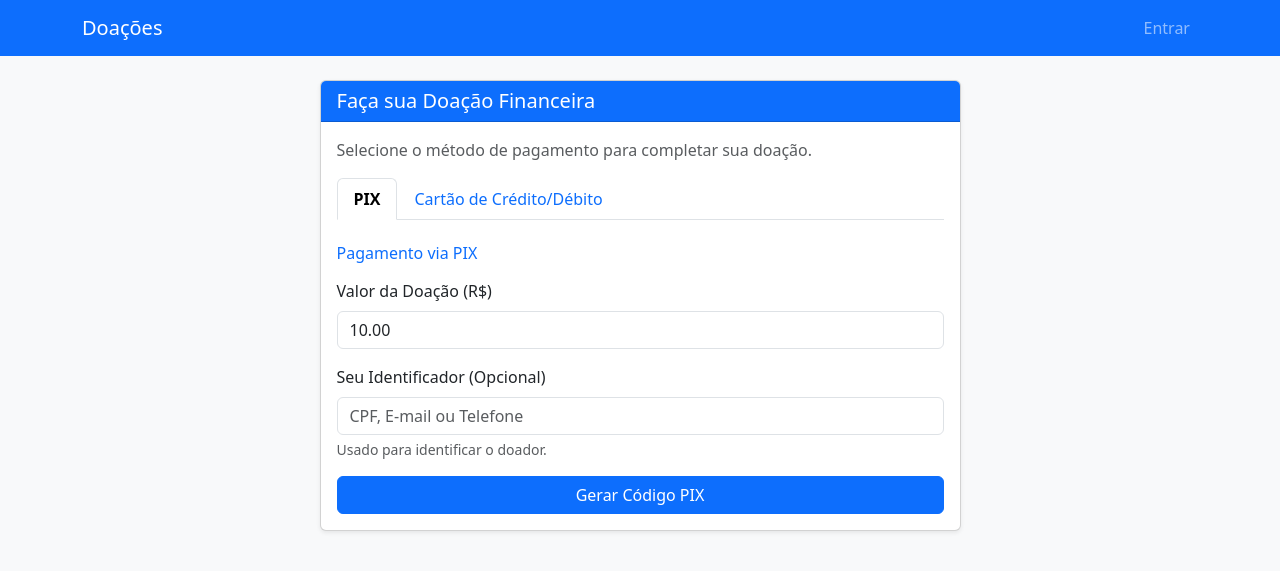
After one commit to Maximo675/A3---CyberSecurity, a Flask app: template templates/pagamentos.html in a window 1280 px wide. The commit adds this page. Shown: the top 571 px of the page. Run offline with Flask 3, Linux system fonts and the light colour scheme; the template is opened without the code that fills it, so the values that code supplies are empty; some libraries are stand-ins or nearby versions.

```diff
--- a/app.py
+++ b/app.py
@@ -4,12 +4,22 @@ import logging
 from dotenv import load_dotenv
 from flask import (
     Flask, request, redirect, url_for, session,
-    render_template, flash, jsonify
+    render_template, flash
 )
 from flask_sqlalchemy import SQLAlchemy
 from flask_bcrypt import Bcrypt
 from functools import wraps
 from sqlalchemy.exc import IntegrityError
+from flask_wtf import CSRFProtect
+from flask_limiter import Limiter
+from flask_limiter.util import get_remote_address
+from flask_session import Session
+from flask_talisman import Talisman
+from flask_login import LoginManager, login_user, logout_user, login_required, current_user, UserMixin
+from decimal import Decimal, InvalidOperation, getcontext
+import time # Já está presente
+## NOVO: MÓDULO DE PAGAMENTO
+from pagamentos import process_pix, process_card # Importa as funções de pagamento simulado
 
 # ----------------------------------------------------------------------
 # 1. CONFIGURAÇÃO DE SEGURANÇA E LOGGING (A09)
@@ -33,7 +43,9 @@ load_dotenv()
 DB_USER = os.getenv("DB_USER", "default_user")
 DB_PASSWORD = os.getenv("DB_PASSWORD", "default_pass")
 DB_NAME = os.getenv("DB_NAME", "doacoes_app")
-SECRET_KEY = os.getenv("SECRET_KEY", "SUA_CHAVE_SECRETA_PADRAO")
+SECRET_KEY = os.getenv("SECRET_KEY")
+if not SECRET_KEY:
+    raise RuntimeError("SECRET_KEY is not set; set environment variable SECRET_KEY")
 
 # Configuração da aplicação Flask
 app = Flask(__name__)
@@ -43,15 +55,50 @@ app.config['SECRET_KEY'] = SECRET_KEY # Chave para sessões (A02)
 # Usando f-string para o URI do banco de dados SQLite
 app.config['SQLALCHEMY_DATABASE_URI'] = f'sqlite:///{DB_NAME}.db'
 app.config['SQLALCHEMY_TRACK_MODIFICATIONS'] = False
+app.config['SESSION_TYPE'] = 'filesystem'  # Server-side sessions; use redis in production
+app.config['SESSION_FILE_DIR'] = os.path.join(app.instance_path, 'flask_session')
+app.config['SESSION_PERMANENT'] = True
+app.config['PERMANENT_SESSION_LIFETIME'] = 1800  # 30 minutes
+app.config['SESSION_COOKIE_HTTPONLY'] = True
+app.config['SESSION_COOKIE_SECURE'] = True  # Requires HTTPS in production
+app.config['SESSION_COOKIE_SAMESITE'] = 'Lax'
 
 # Variáveis de Rate Limiting (A07)
 FAILED_LOGIN_ATTEMPTS = {}
 MAX_ATTEMPTS = 5
 LOCKOUT_TIME = 300  # 5 minutos
 
+# Configurações de Cookies Seguros (A02 e A09)
+app.config.update({
+  'SESSION_COOKIE_HTTPONLY': True,
+  'SESSION_COOKIE_SECURE': True,  # garantir HTTPS
+  'SESSION_COOKIE_SAMESITE': 'Lax'
+})
+
 # Inicialização de Extensões
 db = SQLAlchemy(app)
 bcrypt = Bcrypt(app) # Inicializa o Bcrypt para hashing seguro de senhas (A02)
+csrf = CSRFProtect(app)  # Proteção CSRF para formulários
+sess = Session(app)  # Server-side session support
+limiter = Limiter(app, key_func=get_remote_address)  # Rate limiting
+Talisman(app, content_security_policy={
+    'default-src': ["'self'"],
+    'script-src': ["'self'", 'https://cdn.jsdelivr.net'],
+    'style-src': ["'self'", 'https://cdn.jsdelivr.net'],
+}, force_https=False)  # In production, set force_https=True
+
+# Login manager
+# Flask-Login setup
+login_manager = LoginManager()
+login_manager.login_view = 'login'
+login_manager.init_app(app)
+
+
+@login_manager.user_loader
+def load_user(user_id):
+    if user_id is None:
+        return None
+    return User.query.get(int(user_id))
 
 
 # ----------------------------------------------------------------------
@@ -72,13 +119,12 @@ def role_required(role):
     def decorator(f):
         @wraps(f)
         def decorated_function(*args, **kwargs):
-            if not session.get('logged_in'):
+            if not current_user.is_authenticated:
                 flash("Você precisa estar logado para acessar esta página.", "info")
                 return redirect(url_for('login')) # Se não está logado
-
             # Checa se o role do usuário é igual ao role exigido pela rota
-            if session.get('user_role') != role and session.get('user_role') != 'admin':
-                user_id = session.get('user_id', 'Unknown')
+            if getattr(current_user, 'role', None) != role and getattr(current_user, 'role', None) != 'admin':
+                user_id = getattr(current_user, 'id', 'Unknown')
                 logger.error(f"Acesso NEGADO. Usuário ID {user_id} tentou acessar área de {role}") # Log (A09)
                 flash(f"Acesso negado. Permissão insuficiente. Requer: {role}", "danger")
                 return redirect(url_for('index'))
@@ -91,13 +137,14 @@ def role_required(role):
 # 3. MODELOS DE DADOS
 # ----------------------------------------------------------------------
 
-class User(db.Model):
+class User(db.Model, UserMixin):
     id = db.Column(db.Integer, primary_key=True)
     username = db.Column(db.String(80), unique=True, nullable=False)
     password_hash = db.Column(db.String(128), nullable=False) # Armazena o hash (A02)
     role = db.Column(db.String(20), nullable=False, default='voluntario') # admin, voluntario (A04)
 
-    donations = db.relationship('Doacao', backref='registrador', lazy=True)
+    # Use back_populates so both sides are declared explicitly and visible to static checkers
+    donations = db.relationship('Doacao', back_populates='registrador', lazy=True)
 
     def __repr__(self):
         return f'<User {self.username}>'
@@ -105,9 +152,11 @@ class User(db.Model):
 class Doacao(db.Model):
     id = db.Column(db.Integer, primary_key=True)
     tipo = db.Column(db.String(80), nullable=False)
-    quantidade = db.Column(db.Integer, nullable=False)
+    quantidade = db.Column(db.Numeric(12, 2), nullable=False)  # Use Numeric for monetary values
     # Relação com a tabela User (A04)
     voluntario_id = db.Column(db.Integer, db.ForeignKey('user.id'), nullable=False)
+    # Explicit relationship on the Doacao side (makes Doacao.registrador available)
+    registrador = db.relationship('User', back_populates='donations')
 
     def __repr__(self):
         return f'<Doacao {self.tipo}>'
@@ -125,7 +174,9 @@ with app.app_context():
 def create_admin():
     """Comando para criar um usuário administrador inicial."""
     admin_username = os.getenv("ADMIN_USER", "admin")
-    admin_password = os.getenv("ADMIN_PASS", "SenhaForte123")
+    admin_password = os.getenv("ADMIN_PASS")
+    if not admin_password:
+        raise RuntimeError("ADMIN_PASS must be set to create admin user. Set ADMIN_PASS in environment variables.")
 
     with app.app_context():
         if User.query.filter_by(username=admin_username).first() is None:
@@ -142,6 +193,7 @@ def create_admin():
             print(f"Usuário admin '{admin_username}' já existe.")
 
 @app.route('/login', methods=['GET', 'POST'])
+@limiter.limit("5 per minute")
 def login():
 
     client_ip = request.remote_addr # Pega o IP do cliente
@@ -171,9 +223,9 @@ def login():
 
         if user and check_password(user.password_hash, password):
             # Login BEM-SUCEDIDO
-            session['logged_in'] = True
-            session['user_id'] = user.id
-            session['user_role'] = user.role
+            session.clear()
+            session.permanent = True
+            login_user(user, remember=False)
 
             # Limpa a contagem de falhas do IP
             FAILED_LOGIN_ATTEMPTS.pop(client_ip, None)
@@ -199,13 +251,14 @@ def login():
             return redirect(url_for('login'))
 
     # Usa template (Mudança principal)
-    return render_template('login.html', user_role=session.get('user_role', 'Convidado'))
+    return render_template('login.html')
 
 
 @app.route('/logout')
+@login_required
 def logout():
-    user_id = session.get('user_id', 'Unknown')
-    session.clear()
+    user_id = current_user.get_id() or 'Unknown'
+    logout_user()
 
     logger.info(f"Logout realizado para o Usuário ID: {user_id}") # Log (A09)
     flash('Logout realizado com sucesso.', 'info')
@@ -214,6 +267,7 @@ def logout():
 
 @app.route('/register_voluntario', methods=['GET', 'POST'])
 @role_required('admin') # APENAS ADMIN PODE ACESSAR (A04)
+@limiter.limit("5 per minute")
 def register_voluntario():
     if request.method == 'POST':
         username = request.form.get('username')
@@ -243,7 +297,7 @@ def register_voluntario():
             db.session.add(new_user)
             db.session.commit()
 
-            logger.info(f"Novo usuário criado por Admin (ID: {session.get('user_id')}). Username: {username}, Role: {role}") # Log (A09)
+            logger.info(f"Novo usuário criado por Admin (ID: {getattr(current_user, 'id', 'Unknown')}). Username: {username}, Role: {role}") # Log (A09)
             flash(f"Usuário {username} criado com sucesso!", "success")
             return redirect(url_for('index'))
         except IntegrityError:
@@ -253,7 +307,7 @@ def register_voluntario():
             return redirect(url_for('register_voluntario'))
 
     # Usa template (Mudança principal)
-    return render_template('register_voluntario.html', user_role=session.get('user_role', 'Convidado'))
+    return render_template('register_voluntario.html', user_role=getattr(current_user, 'role', 'Convidado'))
 
 
 # ----------------------------------------------------------------------
@@ -263,19 +317,21 @@ def register_voluntario():
 @app.route('/')
 def index():
     # Consulta segura (A03)
-    doacoes = Doacao.query.all()
+    # Ajustando para carregar o username do registrador (voluntario)
+    doacoes = Doacao.query.options(db.joinedload(Doacao.registrador)).all()
 
     # Usa template (Mudança principal)
     return render_template(
         'index.html',
-        is_logged_in=session.get('logged_in', False),
-        user_role=session.get('user_role', 'Convidado'),
+        is_logged_in=current_user.is_authenticated,
+        user_role=getattr(current_user, 'role', 'Convidado'),
         doacoes=doacoes,
         # O Flask já passa 'get_flashed_messages()' automaticamente no contexto
     )
 
 @app.route('/nova_doacao', methods=['GET', 'POST'])
 @role_required('voluntario') # Protegido pelo Design Seguro (A04)
+@limiter.limit("10 per minute")
 def nova_doacao():
     if request.method == 'POST':
         tipo = request.form.get('tipo')
@@ -288,8 +344,12 @@ def nova_doacao():
 
         # 2. CONVERSÃO SEGURA (A03)
         try:
-            quantidade = int(quantidade_str)
-        except ValueError:
+            # Use Decimal for quantities if these are monetary; otherwise ensure integer counts
+            quantidade = Decimal(quantidade_str)
+            if quantidade % 1 != 0:
+                # Keep quantity as integer-like number if representing items
+                raise InvalidOperation
+        except (InvalidOperation, ValueError):
             logger.warning(f"Tentativa de registro de doação com quantidade inválida: {quantidade_str}") # Log (A09)
             flash("Quantidade deve ser um número inteiro válido.", "danger")
             return redirect(url_for('nova_doacao'))
@@ -303,7 +363,7 @@ def nova_doacao():
 
         # --- FIM DA VALIDAÇÃO ---
 
-        user_id = session.get('user_id')
+        user_id = current_user.get_id()
 
         nova = Doacao()
         nova.tipo = tipo
@@ -318,9 +378,109 @@ def nova_doacao():
         return redirect(url_for('index'))
 
     # Usa template (Mudança principal)
-    return render_template('nova_doacao.html', user_role=session.get('user_role', 'Convidado'))
+    return render_template('nova_doacao.html', user_role=getattr(current_user, 'role', 'Convidado'))
+
+## NOVO: MÓDULO DE PAGAMENTO
+@app.route('/doar', methods=['GET', 'POST'])
+@role_required('voluntario') # Apenas usuários logados podem fazer doações registradas
+@limiter.limit("20 per minute")
+def doar_pagamento():
+    """
+    Rota para exibir o formulário de pagamento (GET) e processar a doação (POST).
+    """
+    if request.method == 'POST':
+        method = request.form.get('method')
+        amount_str = request.form.get('amount')
+        user_id = current_user.get_id()
+
+        try:
+            # 1. VALIDAÇÃO E CONVERSÃO SEGURA (A03)
+            if amount_str is None or amount_str.strip() == "":
+                # Garante que não passaremos None para float() e valida entrada vazia
+                raise ValueError("Valor de doação não informado")
+            # Converte valores com vírgula para ponto e remove espaços
+            amount_str_clean = amount_str.strip().replace(',', '.')
+
+            # conversão segura para decimal
+            from decimal import Decimal, InvalidOperation, getcontext
+            getcontext().prec = 28
+            try:
+                amount = Decimal(amount_str_clean)
+                if amount <= 0:
+                    raise ValueError
+            except InvalidOperation:
+                logger.warning(f"Tentativa de doação financeira com valor inválido por User ID: {user_id}. Valor: {amount_str}")
+                flash("Valor de doação inválido. Insira um valor positivo.", "danger")
+                return redirect(url_for('doar_pagamento'))
+
+        except (ValueError, TypeError):
+            logger.warning(f"Tentativa de doação financeira com valor inválido por User ID: {user_id}. Valor: {amount_str}")
+            flash("Valor de doação inválido. Insira um valor positivo.", "danger")
+            return redirect(url_for('doar_pagamento'))
+
+        if method == 'pix':
+            payer_id = request.form.get('payer_id', f"User_{user_id}")
+
+            # Chama a função simulada de pagamento PIX
+            result = process_pix(amount, payer_id)
+
+            if result['status'] == 'success':
+                # Em um app real, aqui você registraria a transação pendente no BD.
+                logger.info(f"PIX gerado por User ID: {user_id}. Valor: {amount:.2f}. TX ID: {result['tx_id']}")
+                flash(f"PIX gerado com sucesso! Use o código/QR Code para pagar. (ID: {result['tx_id']})", "success")
+            else:
+                logger.error(f"Erro ao gerar PIX para User ID: {user_id}. Erro: {result['message']}")
+                flash(f"Erro ao gerar PIX: {result['message']}", "danger")
+
+            return redirect(url_for('doar_pagamento'))
+
+        elif method == 'card':
+            # Captura os dados do cartão (NÃO SEGURO em produção real)
+            card_number = request.form.get('card_number')
+            card_holder = request.form.get('card_holder')
+            expiry = request.form.get('expiry')
+            cvv = request.form.get('cvv')
+
+            # Chama a função simulada de pagamento Cartão
+            # Mask PAN for logging. Never log full card numbers or CVV in production.
+            masked_pan = (card_number[-4:].rjust(len(card_number), '*')) if card_number else None
+            logger.info(f"Iniciando processamento de cartão para User ID: {user_id}. PAN (masked): {masked_pan}")
+            result = process_card(amount, card_number, card_holder, expiry, cvv)
+
+            if result['status'] == 'success':
+                # REGISTRO FINAL DA DOAÇÃO COMO ITEM (Simplificado para o modelo existente)
+                try:
+                    # Registramos como um "item" de tipo "Financeira"
+                    nova = Doacao()
+                    nova.tipo = "Doação Financeira (R$)"
+                    nova.quantidade = amount # Armazena o valor (float)
+                    nova.voluntario_id = user_id
+                    db.session.add(nova)
+                    db.session.commit()
+
+                    logger.info(f"Doação com cartão aprovada e registrada. User ID: {user_id}. Valor: R$ {amount:.2f}. TX ID: {result['tx_id']}")
+                    flash(f"Doação com cartão de R$ {amount:.2f} aprovada e registrada! Obrigado.", "success")
+                except Exception as e:
+                    db.session.rollback()
+                    logger.critical(f"Falha CRÍTICA ao salvar doação financeira após aprovação! User ID: {user_id}. Erro: {e}")
+                    flash("Pagamento aprovado, mas falha ao registrar no banco de dados. Contate o suporte.", "danger")
+
+            else:
+                logger.warning(f"Pagamento com cartão recusado para User ID: {user_id}. Erro: {result['message']}")
+                flash(f"Pagamento recusado: {result['message']}", "danger")
+
+            return redirect(url_for('doar_pagamento'))
+
+        else:
+            flash("Método de pagamento não suportado.", "warning")
+            return redirect(url_for('doar_pagamento'))
+
+
+    return render_template('pagamento.html', user_role=getattr(current_user, 'role', 'Convidado'))
+# FIM DA ROTA DE PAGAMENTO ##
 
 
 if __name__ == '__main__':
-    # Em produção, use debug=False
-    app.run(debug=True)
+    # Em produção, use debug=False; control via env
+    debug_mode = os.getenv('FLASK_DEBUG', 'false').lower() == 'true'
+    app.run(debug=debug_mode)
--- a/templates/base.html
+++ b/templates/base.html
@@ -25,11 +25,11 @@
 
         <div class="collapse navbar-collapse" id="navbarNav">
             <ul class="navbar-nav me-auto">
-                {% if session.get('logged_in') %}
+                {% if current_user.is_authenticated %}
                     <li class="nav-item">
                         <a class="nav-link" href="{{ url_for('nova_doacao') }}">Nova Doação</a>
                     </li>
-                    {% if session.get('user_role') == 'admin' %}
+                    {% if current_user.is_authenticated and current_user.role == 'admin' %}
                         <li class="nav-item">
                             <a class="nav-link" href="{{ url_for('register_voluntario') }}">
                                 Gerenciar Usuários
@@ -39,10 +39,10 @@
                 {% endif %}
             </ul>
             <ul class="navbar-nav ms-auto">
-                {% if session.get('logged_in') %}
+                {% if current_user.is_authenticated %}
                     <li class="nav-item">
                         <span class="navbar-text me-3">
-                            Logado como: {{ session.get('user_role') }}
+                            Logado como: {{ current_user.role }}
                         </span>
                     </li>
                     <li class="nav-item">
--- a/templates/login.html
+++ b/templates/login.html
@@ -10,6 +10,7 @@
                 <h2 class="h4 mb-3">Login</h2>
 
                 <form method="post">
+                    <input type="hidden" name="csrf_token" value="{{ csrf_token() }}" />
                     <div class="mb-3">
                         <label for="username" class="form-label">Usuário</label>
                         <input type="text" class="form-control" id="username"
@@ -29,8 +30,7 @@
 
                 <hr>
                 <p class="small text-muted mt-2">
-                    Use: <strong>admin / SenhaForte123</strong> (após rodar
-                    <code>flask create-admin</code>).
+                    Não compartilhe credenciais em templates. Crie um usuário admin via variável de ambiente e evite credenciais padrão.
                 </p>
             </div>
         </div>
--- a/templates/nova_doacao.html
+++ b/templates/nova_doacao.html
@@ -10,6 +10,7 @@
                 <h2 class="h4 mb-3">Registrar Nova Doação</h2>
 
                 <form method="post">
+                    <input type="hidden" name="csrf_token" value="{{ csrf_token() }}" />
                     <div class="mb-3">
                         <label for="tipo" class="form-label">Tipo</label>
                         <input type="text" class="form-control" id="tipo"
--- /dev/null
+++ b/templates/pagamentos.html
@@ -0,0 +1,124 @@
+{% extends "base.html" %}
+
+{% block title %}Doação por Pagamento{% endblock %}
+
+{% block content %}
+
+<div class="row justify-content-center">
+<div class="col-md-7">
+<div class="card shadow-sm">
+<div class="card-header bg-primary text-white">
+<h2 class="h5 mb-0">Faça sua Doação Financeira</h2>
+</div>
+<div class="card-body">
+<p class="text-muted">
+Selecione o método de pagamento para completar sua doação.
+</p>
+
+            <ul class="nav nav-tabs mb-4" id="paymentTab" role="tablist">
+                <li class="nav-item" role="presentation">
+                    <button class="nav-link active" id="pix-tab" data-bs-toggle="tab"
+                        data-bs-target="#pix-content" type="button" role="tab"
+                        aria-controls="pix-content" aria-selected="true">
+                        <i class="bi bi-qr-code-fill"></i> PIX
+                    </button>
+                </li>
+                <li class="nav-item" role="presentation">
+                    <button class="nav-link" id="card-tab" data-bs-toggle="tab"
+                        data-bs-target="#card-content" type="button" role="tab"
+                        aria-controls="card-content" aria-selected="false">
+                        <i class="bi bi-credit-card-fill"></i> Cartão de Crédito/Débito
+                    </button>
+                </li>
+            </ul>
+
+            <div class="tab-content" id="paymentTabContent">
+                <!-- Conteúdo da Aba PIX -->
+                <div class="tab-pane fade show active" id="pix-content" role="tabpanel"
+                    aria-labelledby="pix-tab">
+                    <form method="post" action="{{ url_for('doar_pagamento') }}">
+                        <input type="hidden" name="csrf_token" value="{{ csrf_token() }}" />
+                        <input type="hidden" name="method" value="pix">
+                        <h3 class="h6 mb-3 text-primary">Pagamento via PIX</h3>
+
+                        <div class="mb-3">
+                            <label for="pix_amount" class="form-label">Valor da Doação (R$)</label>
+                            <input type="number" step="0.01" min="1.00" class="form-control"
+                                id="pix_amount" name="amount" required value="10.00">
+                        </div>
+
+                        <div class="mb-3">
+                            <label for="payer_id" class="form-label">Seu Identificador (Opcional)</label>
+                            <input type="text" class="form-control" id="payer_id" name="payer_id"
+                                placeholder="CPF, E-mail ou Telefone">
+                            <div class="form-text">Usado para identificar o doador.</div>
+                        </div>
+
+                        <button type="submit" class="btn btn-primary w-100">
+                            Gerar Código PIX
+                        </button>
+                    </form>
+                </div>
+
+                <!-- Conteúdo da Aba Cartão -->
+                <div class="tab-pane fade" id="card-content" role="tabpanel"
+                    aria-labelledby="card-tab">
+                    <form method="post" action="{{ url_for('doar_pagamento') }}">
+                        <input type="hidden" name="csrf_token" value="{{ csrf_token() }}" />
+                        <input type="hidden" name="method" value="card">
+                        <h3 class="h6 mb-3 text-primary">Pagamento com Cartão</h3>
+
+                        <div class="mb-3">
+                            <label for="card_amount" class="form-label">Valor da Doação (R$)</label>
+                            <input type="number" step="0.01" min="1.00" class="form-control"
+                                id="card_amount" name="amount" required value="20.00">
+                        </div>
+
+                        <div class="mb-3">
+                            <label for="card_number" class="form-label">Número do Cartão</label>
+                            <input type="text" class="form-control" id="card_number"
+                                name="card_number" required placeholder="XXXX XXXX XXXX XXXX">
+                        </div>
+
+                        <div class="mb-3">
+                            <label for="card_holder" class="form-label">Nome no Cartão</label>
+                            <input type="text" class="form-control" id="card_holder"
+                                name="card_holder" required>
+                        </div>
+
+                        <div class="row">
+                            <div class="col-6 mb-3">
+                                <label for="expiry" class="form-label">Validade (MM/AA)</label>
+                                <input type="text" class="form-control" id="expiry" name="expiry"
+                                    required placeholder="MM/AA">
+                            </div>
+                            <div class="col-6 mb-3">
+                                <label for="cvv" class="form-label">CVV</label>
+                                <input type="text" class="form-control" id="cvv" name="cvv" required
+                                    placeholder="123">
+                            </div>
+                        </div>
+
+                        <button type="submit" class="btn btn-success w-100">
+                            Doar com Cartão
+                        </button>
+                    </form>
+                </div>
+            </div>
+
+        </div>
+    </div>
+</div>
+
+
+</div>
+
+<style>
+/* Estilos para ícones do Bootstrap 5 (não incluídos no seu link base) */
+@import url("https://www.google.com/search?q=https://cdn.jsdelivr.net/npm/bootstrap-icons%401.11.3/font/bootstrap-icons.min.css");
+.nav-link.active {
+font-weight: bold;
+}
+</style>
+
+{% endblock %}
--- a/templates/register_voluntario.html
+++ b/templates/register_voluntario.html
@@ -10,6 +10,8 @@
                 <h2 class="h4 mb-3">Registrar Novo Usuário (Apenas Admin)</h2>
 
                 <form method="post">
+                    <input type="hidden" name="csrf_token" value="{{ csrf_token() }}" />
+                    <input type="hidden" name="csrf_token" value="{{ csrf_token() }}" />
                     <div class="mb-3">
                         <label for="username" class="form-label">Usuário</label>
                         <input type="text" class="form-control" id="username"
```
Also changed, not shown: pagamentos.py (added, +76 -0 lines), requirements.txt (+10 -4 lines), README.md, instance/doacoes_app.db (deleted), 3 other files.
